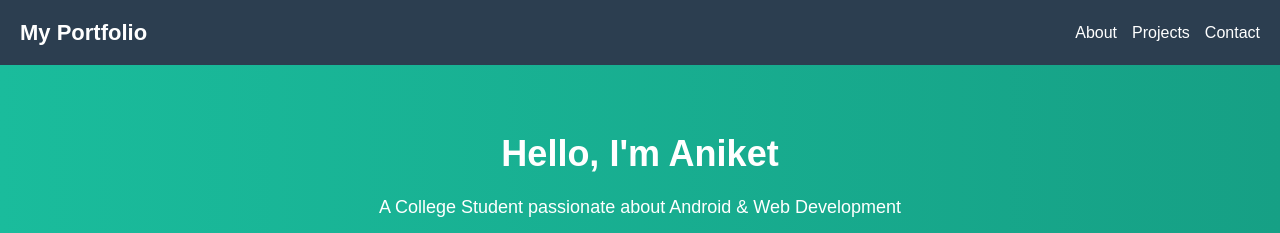
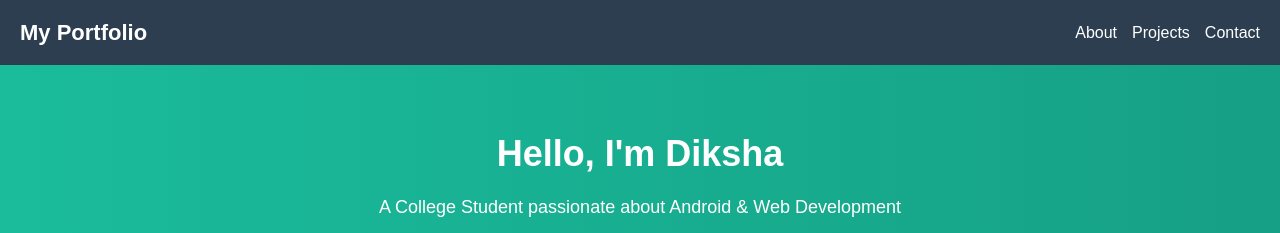
Before and after one commit to Diksha-Pathare/StudentManagement, a plain HTML site: page index.html in a window 1280 px wide. Shown: the top 233 px of the page. Drawn offline with Linux system fonts and the light colour scheme.

Commit message:
Name Updated

```diff
--- a/index.html
+++ b/index.html
@@ -198,7 +198,7 @@
 
   <!-- Hero -->
   <section class="hero">
-    <h2>Hello, I'm Aniket</h2>
+    <h2>Hello, I'm Diksha</h2>
     <p>A College Student passionate about Android & Web Development</p>
   </section>
 
```
